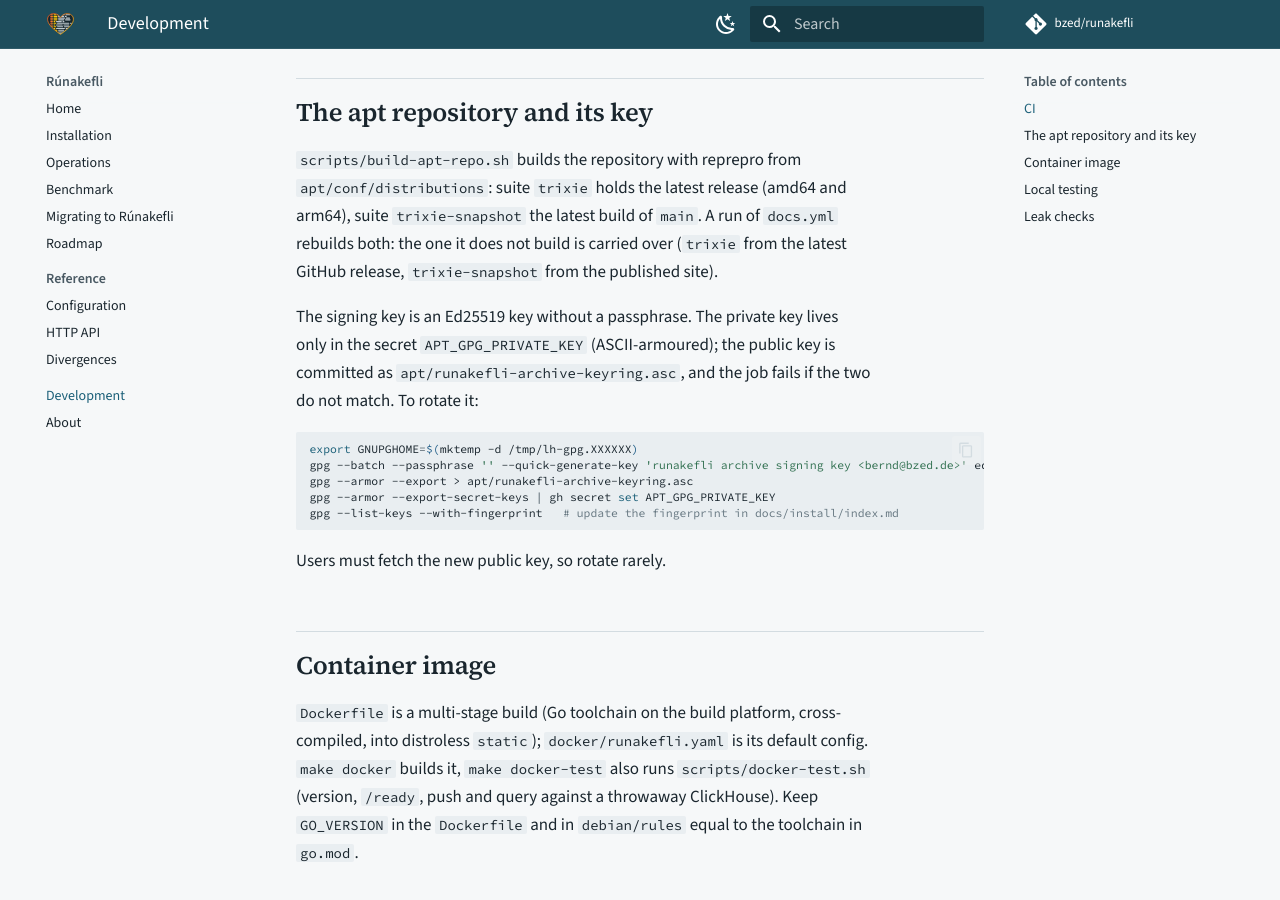
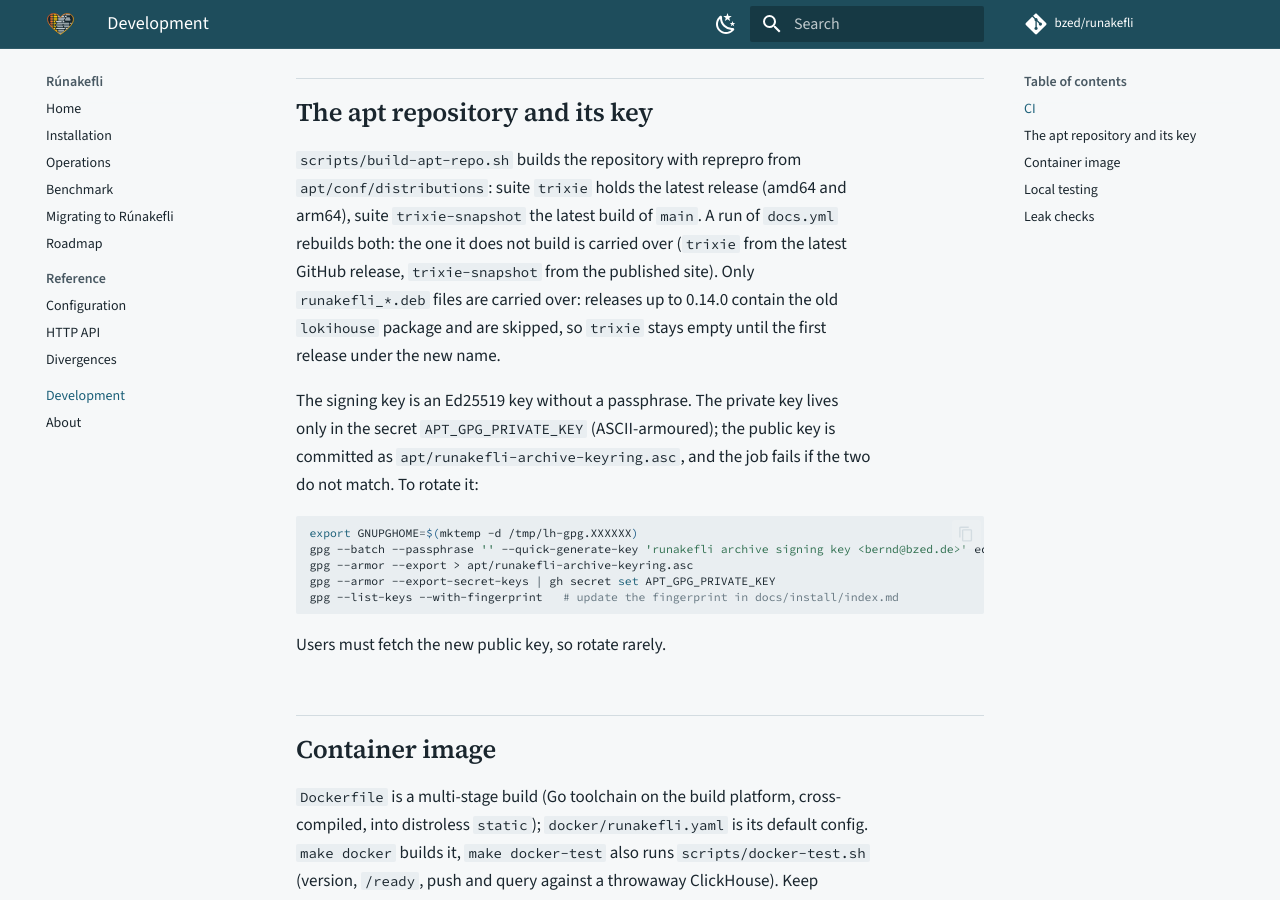
Before and after one commit to bzed/lokihouse, an MkDocs documentation site: the page built from docs/development.md, in a window 1280 px wide and 900 px high, scrolled down 2079 px. Built offline with MkDocs 1.6.1 and Material for MkDocs 9.7.7, drawn with Linux system fonts in a browser that asks for light colours; comment, search, counter and statistics services are not loaded.

Commit message:
ci: carry only runakefli packages over into the apt repository
The apt job carries the other suite over from the latest GitHub release
(trixie) or from the published site (trixie-snapshot). Releases up to
0.14.0 hold the old lokihouse package, so the rebuilt repository kept
advertising lokihouse 0.14.0. Only runakefli_*.deb files are carried
over now.

Co-Authored-By: Claude Sonnet 5.5 <noreply@anthropic.com>

```diff
--- a/docs/development.md
+++ b/docs/development.md
@@ -55,6 +55,9 @@ One-time repository settings (maintainer, not the implementer):
 arm64), suite `trixie-snapshot` the latest build of `main`. A run of
 `docs.yml` rebuilds both: the one it does not build is carried over (`trixie`
 from the latest GitHub release, `trixie-snapshot` from the published site).
+Only `runakefli_*.deb` files are carried over: releases up to 0.14.0 contain the
+old `lokihouse` package and are skipped, so `trixie` stays empty until the first
+release under the new name.
 
 The signing key is an Ed25519 key without a passphrase. The private key lives
 only in the secret `APT_GPG_PRIVATE_KEY` (ASCII-armoured); the public key is
```
Also changed, not shown: CHANGELOG.md (+1 -1 lines), 2 other files.
